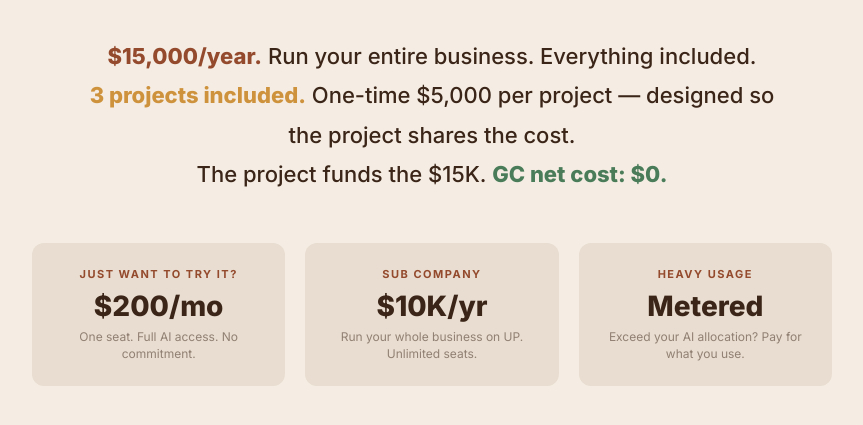
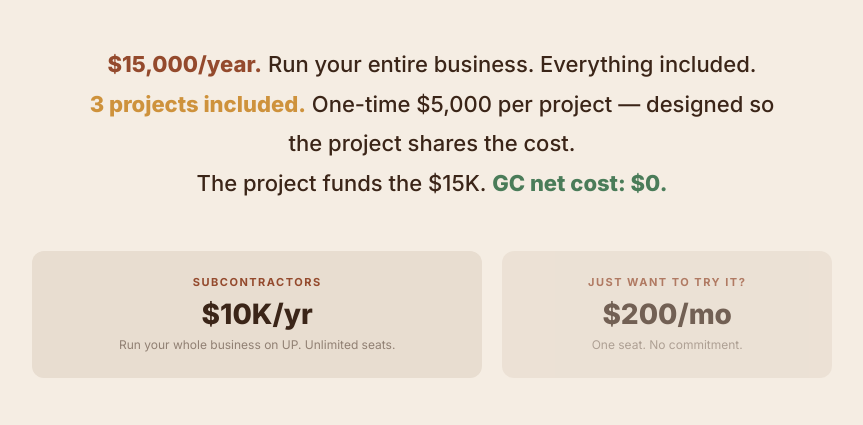
Before and after one commit to jjnissen/jjnissen.github.io, a plain HTML site: page presentations/up-pricing.html in a window 1280 px wide. Shown: the part 279-704 px from the top of the page, without its empty margins (208-1071 px from the left). Drawn offline with Linux system fonts and the light colour scheme.

Commit message:
Remove metering, separate sub and individual

```diff
--- a/presentations/up-pricing.html
+++ b/presentations/up-pricing.html
@@ -110,19 +110,14 @@
 
 <div class="cards">
   <div class="card">
-    <div class="label">Just want to try it?</div>
-    <div class="price">$200/mo</div>
-    <div class="desc">One seat. Full AI access. No commitment.</div>
-  </div>
-  <div class="card">
-    <div class="label">Sub Company</div>
+    <div class="label">Subcontractors</div>
     <div class="price">$10K/yr</div>
     <div class="desc">Run your whole business on UP. Unlimited seats.</div>
   </div>
-  <div class="card">
-    <div class="label">Heavy Usage</div>
-    <div class="price">Metered</div>
-    <div class="desc">Exceed your AI allocation? Pay for what you use.</div>
+  <div class="card" style="flex: 0.7; opacity: 0.7;">
+    <div class="label">Just want to try it?</div>
+    <div class="price">$200/mo</div>
+    <div class="desc">One seat. No commitment.</div>
   </div>
 </div>
 
```
